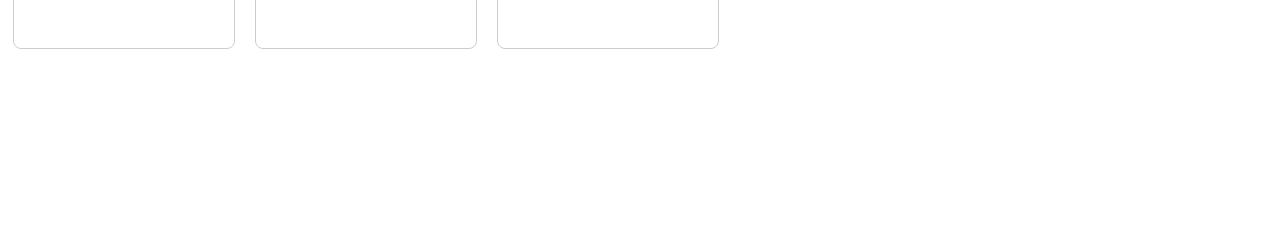
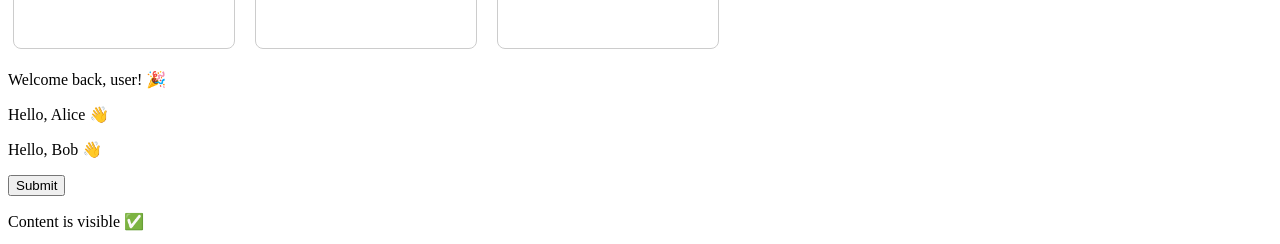
Before and after one commit to GowthamPeriyasamyDeveloper/angular-projects, an Angular app in the folder angular20-routing-demo/: page / in a window 1280 px wide. Shown: the part 632-876 px from the top of the page. Before the commit the page ends 800 px from the top, so only its background shows below. Built offline with nearby package versions, Linux system fonts and the light colour scheme; no server answers.

Commit message:
Add ng-template example component with conditional rendering

```diff
--- a/angular20-routing-demo/src/app/app.html
+++ b/angular20-routing-demo/src/app/app.html
@@ -21,3 +21,5 @@
 <app-parent-component></app-parent-component>
 
 <app-dashboard-component></app-dashboard-component>
+
+<app-ng-template-example-component></app-ng-template-example-component>
--- a/angular20-routing-demo/src/app/app.ts
+++ b/angular20-routing-demo/src/app/app.ts
@@ -6,10 +6,11 @@ import {NgIf} from '@angular/common';
 import {ViewChildExampleComponent} from './view-child-example-component/view-child-example-component';
 import {ParentComponent} from './parent-component/parent-component';
 import {DashboardComponent} from './dashboard-component/dashboard-component';
+import {NgTemplateExampleComponent} from './ng-template-example-component/ng-template-example-component';
 
 @Component({
   selector: 'app-root',
-  imports: [RouterOutlet, RouterLink, RouterLinkActive, Form, NgIf, ViewChildExampleComponent, ParentComponent, DashboardComponent],
+  imports: [RouterOutlet, RouterLink, RouterLinkActive, Form, NgIf, ViewChildExampleComponent, ParentComponent, DashboardComponent, NgTemplateExampleComponent],
   templateUrl: './app.html',
   styleUrl: './app.css'
 })
--- /dev/null
+++ b/angular20-routing-demo/src/app/ng-template-example-component/ng-template-example-component.html
@@ -0,0 +1,25 @@
+<div *ngIf="isLoggedIn; else guest">
+  <p>Welcome back, user! 🎉</p>
+</div>
+
+<ng-template #guest>
+  <p>Please log in  to continue</p>
+</ng-template>
+
+<ng-template #message let-surname="firstName" >
+  <p>Hello, {{ surname }} 👋</p>
+</ng-template>
+
+
+<ng-container *ngTemplateOutlet="message; context:{firstName:'Alice'}"></ng-container>
+<ng-container *ngTemplateOutlet="message; context:{firstName:'Bob'}"></ng-container>
+
+<button (click)="show = !show">Submit</button>
+
+<div *ngIf="show; else hiddenBlock">
+  <p>Content is visible ✅</p>
+</div>
+
+<ng-template #hiddenBlock>
+  <p>Content is hidden ❌</p>
+</ng-template>
--- /dev/null
+++ b/angular20-routing-demo/src/app/ng-template-example-component/ng-template-example-component.ts
@@ -0,0 +1,17 @@
+import { Component } from '@angular/core';
+import {NgIf, NgTemplateOutlet} from '@angular/common';
+
+@Component({
+  selector: 'app-ng-template-example-component',
+  imports: [
+    NgIf,
+    NgTemplateOutlet
+  ],
+  templateUrl: './ng-template-example-component.html',
+  styleUrl: './ng-template-example-component.css'
+})
+export class NgTemplateExampleComponent {
+
+  isLoggedIn:boolean=true;
+  show:boolean =true;
+}
```
Also changed, not shown: angular20-routing-demo/src/app/ng-template-example-component/ng-template-example-component.css (added), 1 other file (tests, documents, lock files or other folders).
